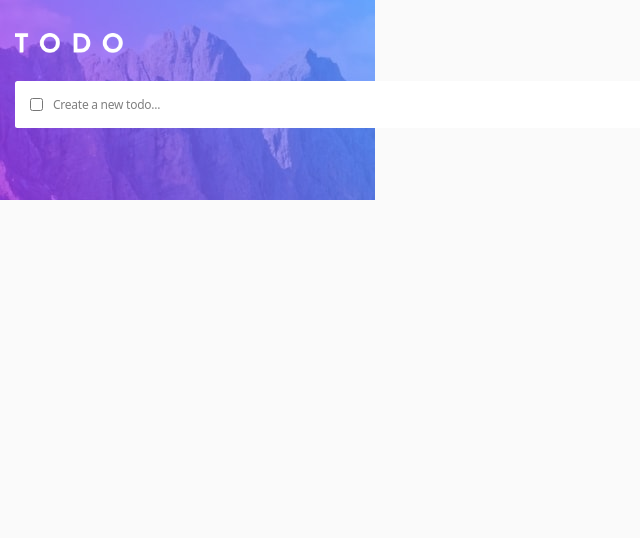
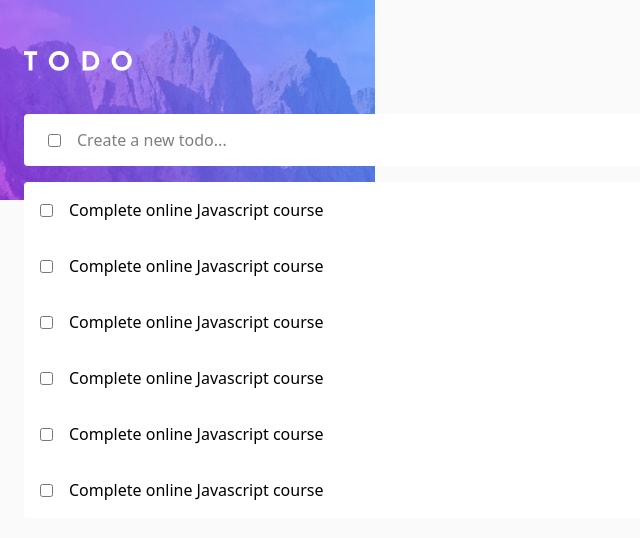
Before and after one commit to MikeG404/todo-app, a React (Vite) app: page / in a window 1280 px wide. Shown: the top 538 px of the page, without its empty margins (0-640 px from the left). Built offline with nearby package versions, Linux system fonts and the light colour scheme.

Commit message:
Add task list visual

```diff
--- a/src/App.jsx
+++ b/src/App.jsx
@@ -6,6 +6,7 @@ import Logo from '/public/images/logo.png'
 import ThemeMode from './components/ThemeMode'
 import AddTodoInput from './components/AddTodoInput'
 import Illustration from './components/Illustration'
+import Task from './components/Task'
 
 function App() {
   const [isThemeMode, setIsThemeMode] = useState(true);
@@ -24,8 +25,16 @@ function App() {
             <ThemeMode onThemeMode={handleThemeMode} isThemeMode={isThemeMode}/>
           </div>
         </header>
-        <section className='px-6'>
+        <section className='flex flex-col gap-4 px-6'>
           <AddTodoInput />
+          <ul className='flex flex-col gap-8 rounded p-4 bg-white'>
+            <li><Task /></li>
+            <li><Task /></li>
+            <li><Task /></li>
+            <li><Task /></li>
+            <li><Task /></li>
+            <li><Task /></li>
+          </ul>
         </section>
       </section>
     </main>
--- a/src/components/AddTodoInput.jsx
+++ b/src/components/AddTodoInput.jsx
@@ -2,7 +2,7 @@ import React from 'react'
 
 export default function AddTodoInput() {
   return (
-    <div className='p-6 rounded bg-white preset-3  '>
+    <div className='px-6 py-3.5 rounded bg-white placeholder:preset-3'>
         {/* <label htmlFor="checkbox"></label> */}
         <div className='flex items-center gap-4'>
           <input type="checkbox" name='checkbox' />
--- /dev/null
+++ b/src/components/Task.jsx
@@ -0,0 +1,10 @@
+import React from 'react'
+
+export default function Task() {
+  return (
+    <div className='flex items-center gap-4'>
+        <input type="checkbox" name="task" id="task" />
+        <label htmlFor="task">Complete online Javascript course</label>
+    </div>
+  )
+}
--- a/src/index.css
+++ b/src/index.css
@@ -28,10 +28,10 @@
 .dark-mode {
   background-color: var(--navy-9501);
 }
-
+/*
 html {
   font-size: 10px;
-}
+} */
 
 .preset-1 {
   font-size: 1.8rem;
```
